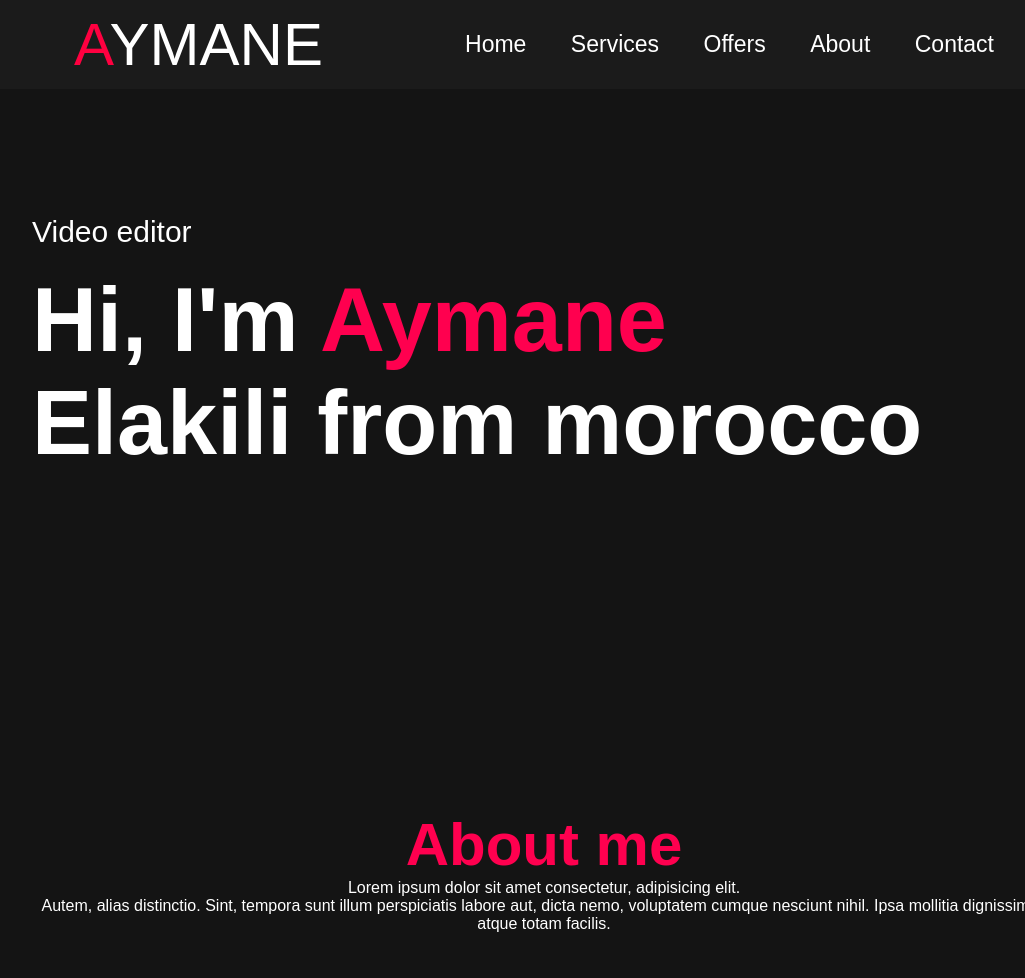
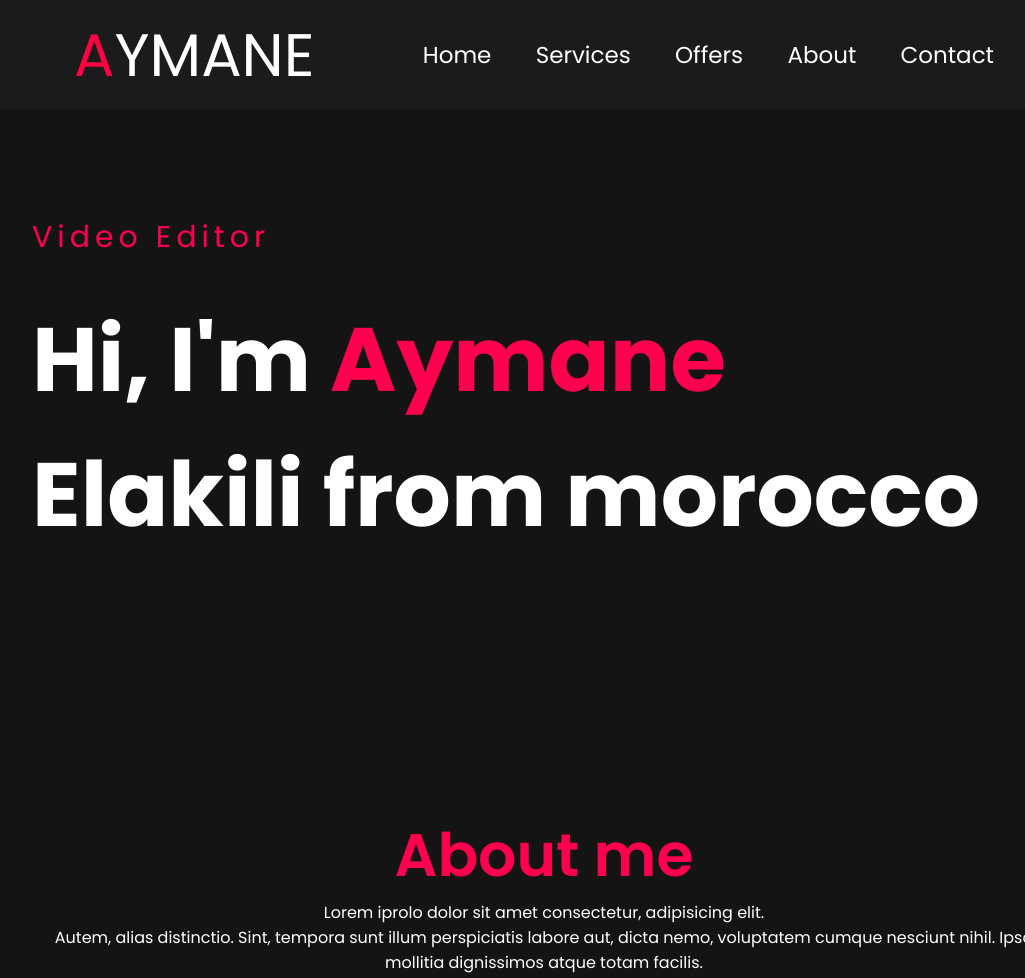
Before and after one commit to Ayman0009/Aymane, a plain HTML site: page index.html in a window 1280 px wide. Shown: the top 978 px of the page, without its empty margins (96-1121 px from the left). Drawn offline with Linux system fonts and the light colour scheme.

Commit message:
Add files via upload

```diff
--- a/index.html
+++ b/index.html
@@ -22,9 +22,12 @@
     <div id="header">
         <div class="container">
             <div class="header-text">
-                <p>Video editor</p>
-                <h1>Hi, I'm <span>Aymane</span><br>Elakili from morocco</h1>
+                <div class="cont">
+                    <p class="text">Video Editor</p>
+                </div>
+                    <h1>Hi, I'm <span>Aymane</span><br>Elakili from morocco</h1>
             </div>
+
         </div>
     </div>
 <section id="sec1" class="sec1">
@@ -35,7 +38,7 @@
 
                 <h1 class="sub-title">About me</h1>
 
-                <p class="p3">Lorem ipsum dolor sit amet consectetur,
+                <p class="p3">Lorem iprolo dolor sit amet consectetur,
                      adipisicing elit.<br>Autem, alias distinctio. Sint,
                       tempora sunt illum perspiciatis labore aut, dicta nemo,
                        voluptatem cumque nesciunt nihil. Ipsa mollitia
@@ -44,7 +47,6 @@
         </div>
     </div>
 </div>
-
 </section>
 
 
--- a/styles.css
+++ b/styles.css
@@ -1,4 +1,6 @@
+@import url('https://fonts.googleapis.com/css2?family=Poppins:ital,wght@0,100;0,200;0,300;0,400;0,500;0,600;0,700;0,800;0,900;1,100;1,200;1,300;1,400;1,500;1,600;1,700;1,800;1,900&display=swap');
 *{
+    scroll-behavior: smooth;
     margin: 0;
     padding: 0;
     font-family: 'Poppins', sans-serif;
@@ -62,6 +64,9 @@ nav ul li a::after{
 nav ul li a:hover::after{
     width: 100%;
 }
+nav ul li a:active{
+    color: #ff004f;
+}
 .header-text{
     margin-top: 20%;
     font-size: 30px;
@@ -102,3 +107,26 @@ nav ul li a:hover::after{
 ::-webkit-scrollbar-thumb:hover{
     background-color: rgba(255, 0, 34, 0.719);
 }
+
+/*--------------typewriter-----------*/
+.cont{
+    display: inline-block;
+}
+.text{
+    letter-spacing: 5px;
+    color: #ff004f;
+    font-family: 'Poppins', sans-serif;
+    border-right: 5px solid;
+    width: 100%;
+    white-space: nowrap;
+    overflow: hidden;
+    animation:
+       typing 2s steps(12),
+      cursor .4s step-end infinite alternate;
+}
+@keyframes cursor{
+    50% { border-color: transparent;}
+}
+@keyframes typing{
+    from { width: 0;}
+}
```
Also changed, not shown: bg1.png.
